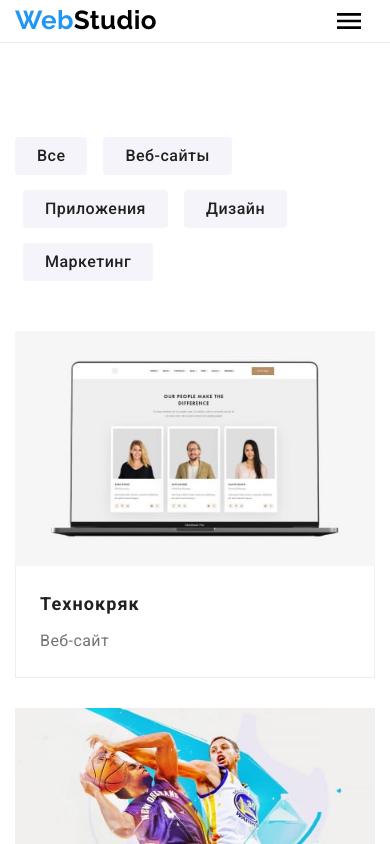
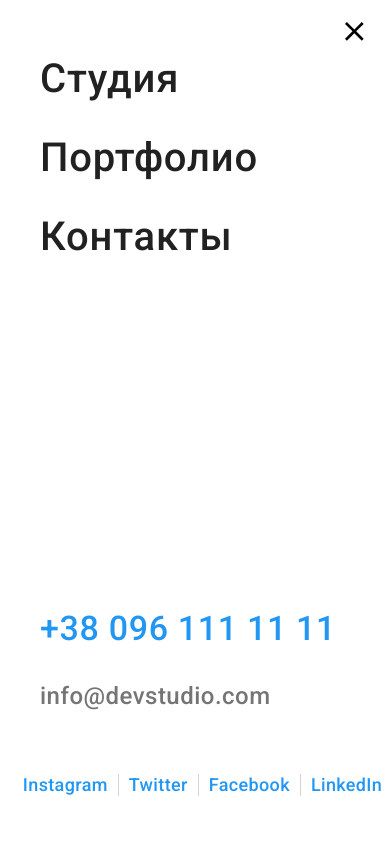
Before and after one commit to TanyaKuchak/web_studio, a plain HTML site: page portfolio.html in a window 390 px wide. Both pictures are taken after a click on the button 349 px from the left and 21 px from the top of the page. Shown: the top 844 px of the page. Drawn offline with nearby package versions, Linux system fonts and the light colour scheme.

Commit message:
add-hero-bg-modal disnone

```diff
--- a/portfolio.html
+++ b/portfolio.html
@@ -55,7 +55,7 @@
         </ul>
         <button
           type="button"
-          class="menu__open-btn"
+          class="menu__open-btn js-open-menu"
           aria-expanded="false"
           aria-controls="mobile-menu"
         >
@@ -327,8 +327,8 @@
                 <div class="content-thumb">
                   <picture>
                     <source
-                      srcset="
-                        ./images/Portfolio-img6.jpg         1x,
+                      srcset="./images/Portfolio-img6.jpg
+                        ./,
                         ./images/Portfolio-img6-desk-2x.jpg 2x
                       "
                       media="(min-width:1200px)"
@@ -586,7 +586,78 @@
         </div>
       </div>
     </footer>
-
+    <div class="mob-menu">
+      <div class="menu-container js-menu-container" id="mobile-menu">
+        <div class="mob-menu__top">
+          <button type="button" class="mob-menu__close-btn js-close-menu">
+            <svg class="mob-menu__close" width="40" height="40">
+              <use href="./images/symbol-defs.svg#icon-close_40px"></use>
+            </svg>
+          </button>
+          <ul class="mob-menu__list list">
+            <li class="mob-menu__item">
+              <a href="./index.html" class="mob-menu__link link">Студия</a>
+            </li>
+            <li class="mob-menu__item">
+              <a href="./portfolio.html" class="mob-menu__link link">Портфолио</a>
+            </li>
+            <li class="mob-menu__item"><a href="" class="mob-menu__link link">Контакты </a></li>
+          </ul>
+        </div>
+        <div class="mob-menu__bottom">
+          <!-- <div class="mob-contacts"> -->
+          <ul class="mob-contacts list">
+            <li class="mob-contacts__item">
+              <a class="mob-contacts__tel link" href="tel:+380961111111">+38 096 111 11 11</a>
+            </li>
+            <li class="mob-contacts__item">
+              <a class="mob-contacts__info link" href="maito:info@devstudio.com">
+                info@devstudio.com</a
+              >
+            </li>
+          </ul>
+          <!-- </div> -->
+          <ul class="mob-soc__list list">
+            <li class="mob-soc__item">
+              <a
+                href=""
+                class="mob-soc__link link"
+                target="_blank"
+                rel="noopener nofollow noreferrer"
+                >Instagram</a
+              >
+            </li>
+            <li class="mob-soc__item">
+              <a
+                href=""
+                class="mob-soc__link link"
+                target="_blank"
+                rel="noopener nofollow noreferrer"
+                >Twitter</a
+              >
+            </li>
+            <li class="mob-soc__item">
+              <a
+                href=""
+                class="mob-soc__link link"
+                target="_blank"
+                rel="noopener nofollow noreferrer"
+                >Facebook</a
+              >
+            </li>
+            <li class="mob-soc__item">
+              <a
+                href=""
+                class="mob-soc__link link"
+                target="_blank"
+                rel="noopener nofollow noreferrer"
+                >LinkedIn</a
+              >
+            </li>
+          </ul>
+        </div>
+      </div>
+    </div>
     <script
       defer
       src="https://cdnjs.cloudflare.com/ajax/libs/body-scroll-lock/3.1.5/bodyScrollLock.min.js"
--- a/sass/components/_mob-menu.scss
+++ b/sass/components/_mob-menu.scss
@@ -45,6 +45,7 @@
         flex-direction: column;
         justify-content: space-between;
         height: 100%;
+        display: none;
 
         overflow-y: auto;
         transform: translateX(100%);
@@ -55,6 +56,7 @@
 
 .menu-container.is-open {
     transform: translateX(0);
+    display: flex;
 }
 
 .mob-menu__close-btn {
@@ -91,6 +93,11 @@
     color: var(--primary-font-color);
 }
 
+.mob-menu__bottom {
+    flex-direction: column;
+    justify-content: space-between;
+}
+
 .mob-contacts {
     margin-bottom: 64px;
 }
@@ -123,9 +130,15 @@
     display: flex;
     align-items: center;
     justify-content: center;
+    padding-right: 15px;
+    // margin-right: 10px;
+    // margin-left: 10px;
 
     :not(:last-child) {
-        margin-right: 20px;
+
+        border-right: 1px solid rgba(33, 33, 33, 0.2);
+
+
     }
 }
 
@@ -133,6 +146,11 @@
     font-weight: 500;
     font-size: 18px;
     line-height: calc(22 / 18);
+    padding-left: 10px;
+    padding-right: 10px;
+
+    // margin-right: 10px;
+    // margin-left: 10px;
     /* identical to box height, or 122% */
 
     letter-spacing: 0.02em;
--- a/sass/layout/_hero.scss
+++ b/sass/layout/_hero.scss
@@ -8,34 +8,34 @@
     text-align: center;
     background-color: var(--footer-bg-color);
     background-image: linear-gradient(rgba(47, 48, 58, 0.4), rgba(47, 48, 58, 0.4)),
-        url(/images/hero-bg-mob.jpg);
+        url(../images/hero-bg-mob.jpg);
     max-width: 1600px;
     height: 400px;
 
     @include retina {
         background-image: linear-gradient(rgba(47, 48, 58, 0.4), rgba(47, 48, 58, 0.4)),
-            url(/images/hero-bg-mob-2x.jpg);
+            url(../images/hero-bg-mob-2x.jpg);
     }
 
     @media screen and(min-width:768px) {
         height: 400px;
         background-image: linear-gradient(rgba(47, 48, 58, 0.4), rgba(47, 48, 58, 0.4)),
-            url(/images/hero-bg-tab.jpg);
+            url(../images/hero-bg-tab.jpg);
 
         @include retina {
             background-image: linear-gradient(rgba(47, 48, 58, 0.4), rgba(47, 48, 58, 0.4)),
-                url(/images/hero-bg-tab-2x.jpg);
+                url(../images/hero-bg-tab-2x.jpg);
         }
     }
 
     @media screen and(min-width:1200px) {
         height: 600px;
         background-image: linear-gradient(rgba(47, 48, 58, 0.4), rgba(47, 48, 58, 0.4)),
-            url(/images/hero-bg-desk.jpg);
+            url(../images/hero-bg-desk.jpg);
 
         @include retina {
             background-image: linear-gradient(rgba(47, 48, 58, 0.4), rgba(47, 48, 58, 0.4)),
-                url(/images/hero-bg-desk-2x.jpg);
+                url(../images/hero-bg-desk-2x.jpg);
         }
     }
 }
```
Also changed, not shown: index.html (+2 -0 lines), css/main.css, css/main.min.css, images/Portfolio-img6.jpg (renamed from images/Portolio-img6.jpg), 2 other files.
